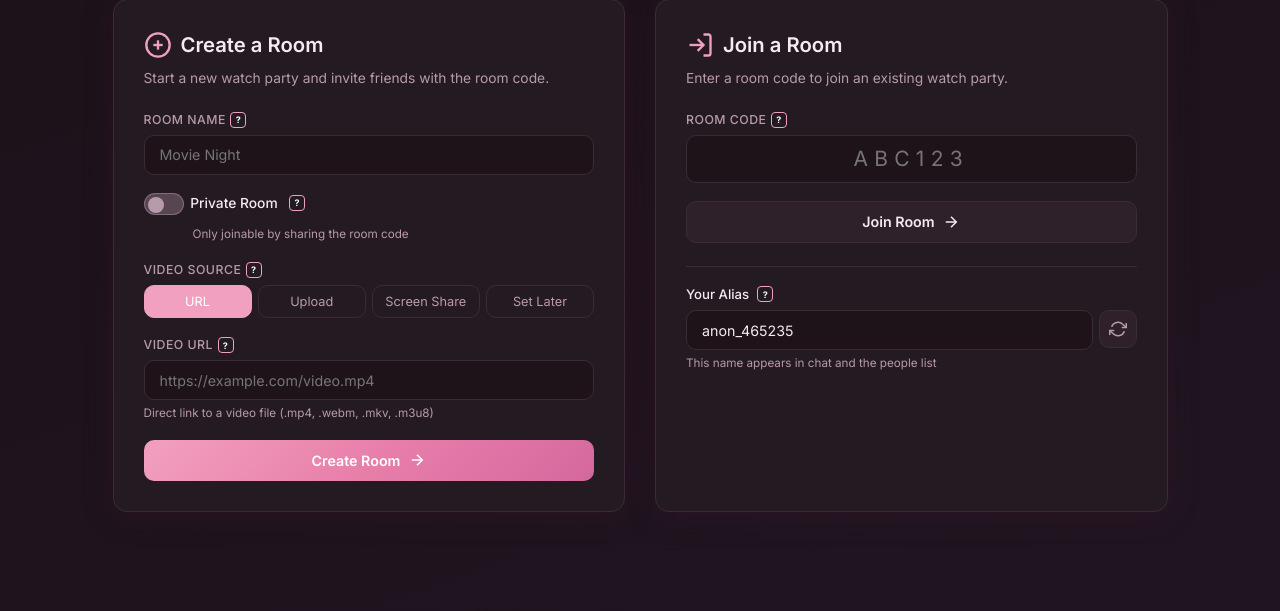
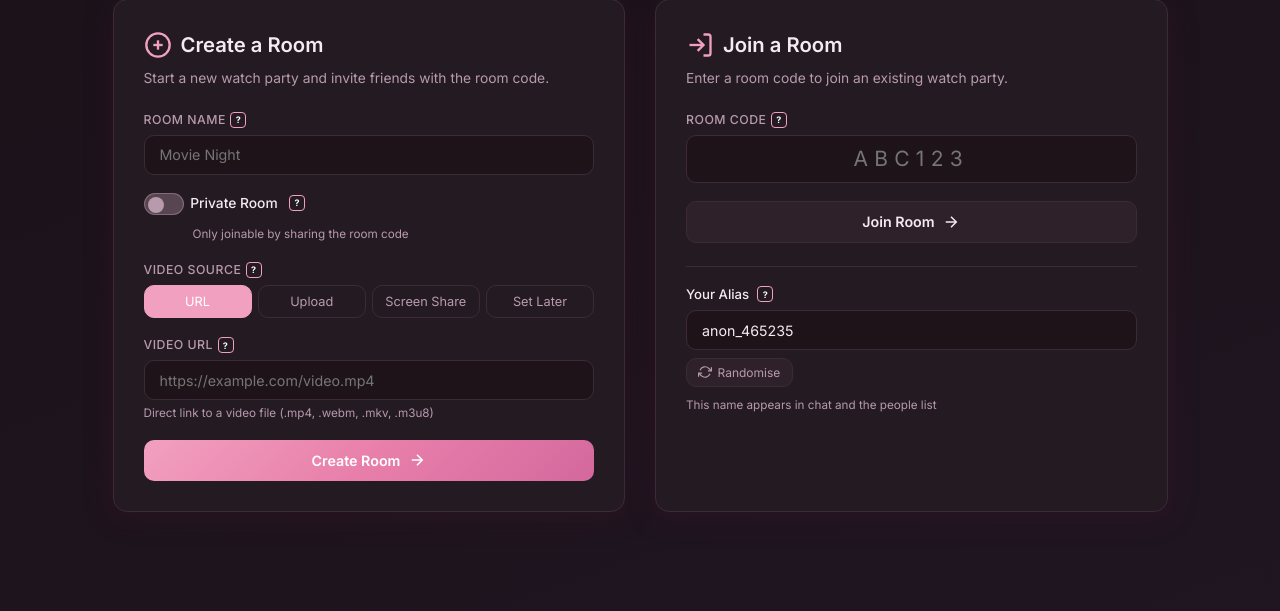
Before and after one commit to CasRepoClone/SnuggleStream, a FastAPI app: page / in a window 1280 px wide. Shown: the part 245-856 px from the top of the page. Run offline with FastAPI, Linux system fonts and the light colour scheme.

Commit message:
styling fix

```diff
--- a/static/css/style.css
+++ b/static/css/style.css
@@ -470,6 +470,7 @@ input:focus, select:focus {
 .alias-setting {
     margin-top: 1.5rem;
     padding-top: 1.2rem;
+    padding-bottom: .5rem;
     border-top: 1px solid var(--border);
 }
 .alias-setting label {
@@ -478,12 +479,9 @@ input:focus, select:focus {
     font-weight: 500;
     margin-bottom: .4rem;
 }
-.alias-row {
-    display: flex;
-    gap: .4rem;
-}
 .alias-input {
-    flex: 1;
+    width: 100%;
+    box-sizing: border-box;
     font-family: var(--font);
     font-size: .92rem;
     padding: .55rem .75rem;
@@ -493,6 +491,7 @@ input:focus, select:focus {
     color: var(--text);
     outline: none;
     transition: border-color .2s;
+    margin-bottom: .5rem;
 }
 .alias-input:focus {
     border-color: var(--primary);
@@ -502,19 +501,19 @@ input:focus, select:focus {
     opacity: .6;
 }
 .btn-alias-rand {
-    display: flex;
-    align-items: center;
-    justify-content: center;
-    width: 38px;
-    height: 38px;
-    padding: 0;
+    display: inline-flex;
+    align-items: center;
+    gap: .35rem;
+    padding: .4rem .75rem;
     background: var(--surface);
     border: 1px solid var(--border);
     border-radius: var(--radius-sm);
     color: var(--text-dim);
+    font-family: var(--font);
+    font-size: .8rem;
     cursor: pointer;
     transition: all .15s;
-    flex-shrink: 0;
+    margin-bottom: .4rem;
 }
 .btn-alias-rand:hover {
     border-color: var(--primary);
--- a/templates/index.html
+++ b/templates/index.html
@@ -192,12 +192,11 @@
                             Your Alias
                             <span class="help-icon">?<span class="help-tip">Choose a display name for rooms. Leave blank for a random anonymous alias.</span></span>
                         </label>
-                        <div class="alias-row">
-                            <input type="text" id="aliasInput" placeholder="anon_000000" maxlength="30" class="alias-input">
-                            <button type="button" class="btn btn-sm btn-alias-rand" id="randomAliasBtn" title="Generate random alias">
-                                <svg viewBox="0 0 24 24" fill="none" stroke="currentColor" stroke-width="2" width="16" height="16"><polyline points="23 4 23 10 17 10"></polyline><polyline points="1 20 1 14 7 14"></polyline><path d="M3.51 9a9 9 0 0 1 14.85-3.36L23 10M1 14l4.64 4.36A9 9 0 0 0 20.49 15"></path></svg>
-                            </button>
-                        </div>
+                        <input type="text" id="aliasInput" placeholder="anon_000000" maxlength="30" class="alias-input">
+                        <button type="button" class="btn-alias-rand" id="randomAliasBtn" title="Generate random alias">
+                            <svg viewBox="0 0 24 24" fill="none" stroke="currentColor" stroke-width="2" width="14" height="14"><polyline points="23 4 23 10 17 10"></polyline><polyline points="1 20 1 14 7 14"></polyline><path d="M3.51 9a9 9 0 0 1 14.85-3.36L23 10M1 14l4.64 4.36A9 9 0 0 0 20.49 15"></path></svg>
+                            Randomise
+                        </button>
                         <span class="hint">This name appears in chat and the people list</span>
                     </div>
 
```
